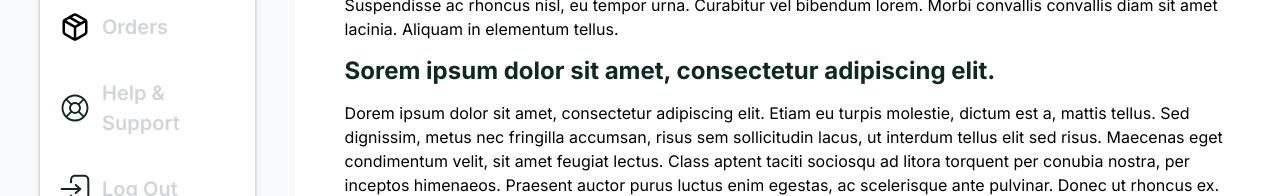
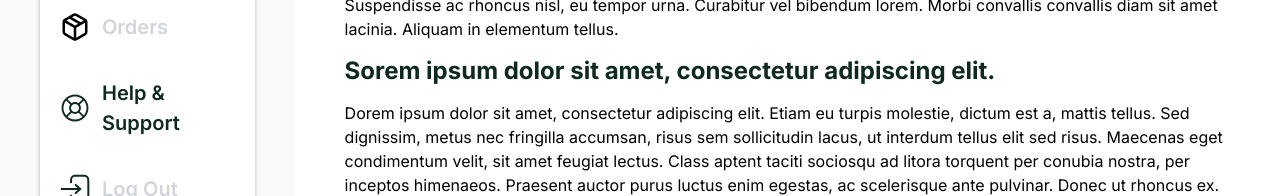
Before and after one commit to biswa2411/msweb, a Next.js app: page /support in a window 1280 px wide. Shown: the part 412-608 px from the top of the page. Built offline with nearby package versions, Linux system fonts and the light colour scheme.

Commit message:
Added active link for sidebar

```diff
--- a/src/app/(with-nav-bar)/(with-profile)/[profile]/page.tsx
+++ b/src/app/(with-nav-bar)/(with-profile)/[profile]/page.tsx
@@ -136,7 +136,7 @@ const Profile = () => {
       {/* Billing Address  */}
       <div className="px-[5%] py-[5%]">
         <div className="flex justify-between">
-          <h2 className="text-[#0E2920] font-bold">Billing Address</h2>
+          <h2 className="text-[16px] md:text-[22px] lg:text-[32px] text-[#0E2920] font-bold">Billing Address</h2>
           <div className="flex justify-center items-center gap-1 py-1 px-2 rounded-[4px] border-[1px] cursor cursor-pointer border-[#0E2920]">
             <svg
               width="14"
--- a/src/app/(with-nav-bar)/(with-profile)/layout.tsx
+++ b/src/app/(with-nav-bar)/(with-profile)/layout.tsx
@@ -1,6 +1,8 @@
-import { Footer, Header } from "@components/layout";
+"use client"
+
 import Image from "next/image";
 import Link from "next/link";
+import { usePathname } from "next/navigation";
 
 export default function NavigationLayout({
   children, // will be a page or nested layout
@@ -8,8 +10,9 @@ export default function NavigationLayout({
   children: React.ReactNode;
 }) {
   const menuId = "primary-search-account-menu";
+  const router = usePathname();
 
-  const profile_sidebar = [
+  const profileSidebar = [
     { icon: "/profileIcon.svg", link: "/profile", Title: "Profile" },
     { icon: "/ordersIcon.svg", link: "/order", Title: "Orders" },
     { icon: "/helpIcon.svg", link: "/support", Title: "Help & Support" },
@@ -43,14 +46,16 @@ export default function NavigationLayout({
             John Perry
           </div>
           <ul className="w-full">
-            {profile_sidebar.map(({ link, icon, Title }, key) => (
+            {profileSidebar.map(({ link, icon, Title }, key) => (
               <li
                 key={key}
-                className="mb-5 w-full px-5 py-2 hover:border-l-4 border-primary"
+                className={`mb-5 w-full px-5 py-2 hover:border-l-4 border-primary ${
+                  router === link ? "text-primary" : "text-gray-300"
+                }`}
               >
                 <Link
                   href={link}
-                  className="hover:text-primary font-semibold text-[20px] text-gray-300 flex gap-3 "
+                  className="hover:text-primary font-semibold text-[20px] flex gap-3 "
                 >
                   <Image
                     src={icon}
@@ -78,7 +83,7 @@ export default function NavigationLayout({
           </ul>
         </div>
       </div>
-      <div className="w-full h-[100vh]">{children} </div>
+      <div className="w-full h-full">{children} </div>
     </section>
   );
 }
```
